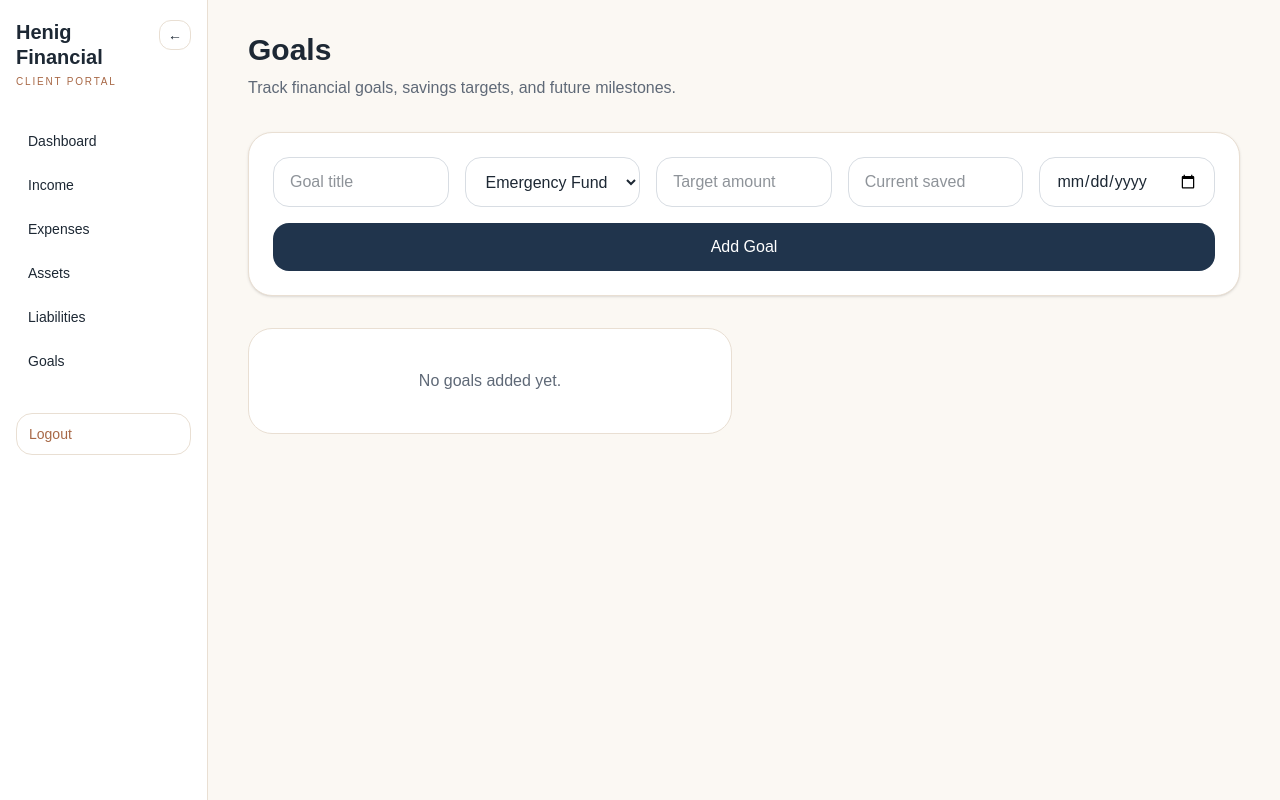
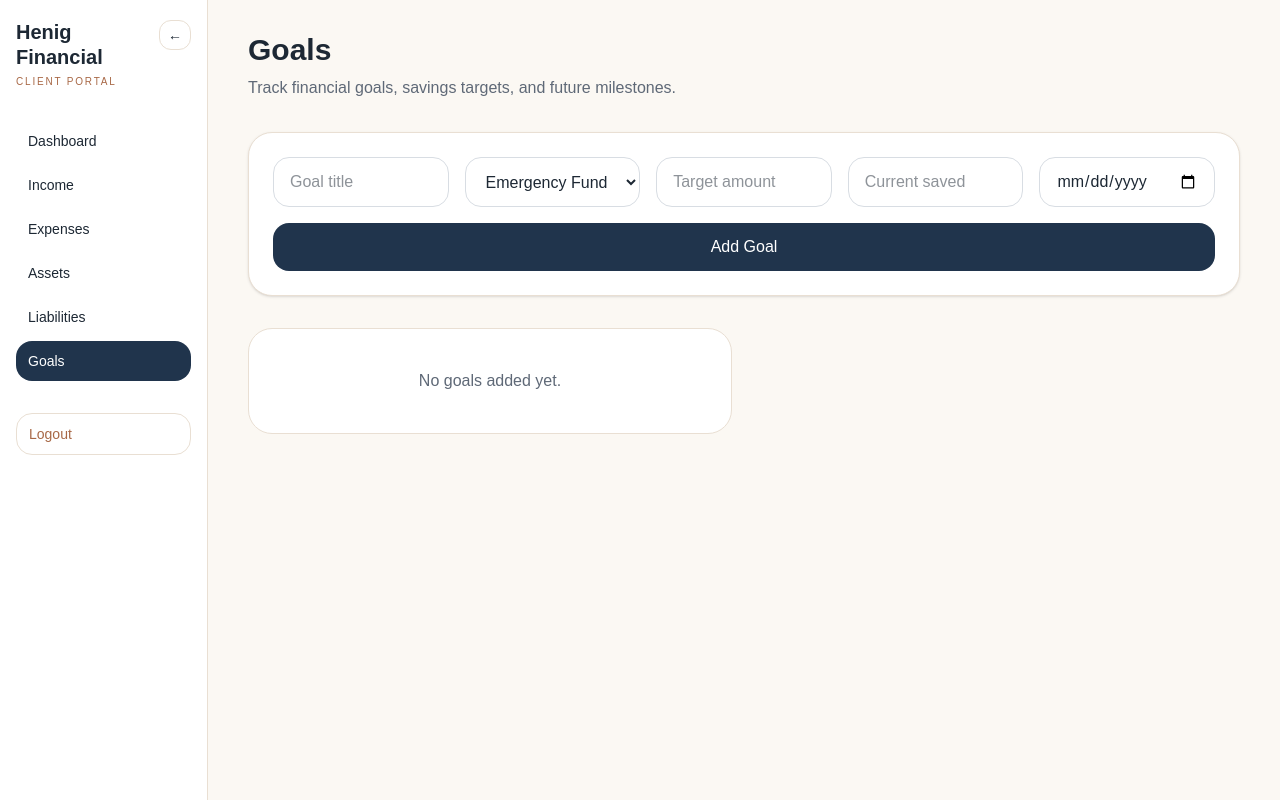
Before and after one commit to samuelhenig/henig-financial, a Next.js app: page /client/goals in a window 1280 px wide. Built offline with nearby package versions, Linux system fonts and the light colour scheme; no server answers.

Commit message:
Update PortalSidebar.js

```diff
--- a/src/app/components/PortalSidebar.js
+++ b/src/app/components/PortalSidebar.js
@@ -1,10 +1,12 @@
 "use client";
 
 import Link from "next/link";
+import { usePathname } from "next/navigation";
 import { useState } from "react";
 import { supabase } from "../../lib/supabase";
 
 export default function PortalSidebar() {
+  const pathname = usePathname();
   const [collapsed, setCollapsed] = useState(false);
 
   const links = [
@@ -18,8 +20,15 @@ export default function PortalSidebar() {
 
   async function logout() {
     await supabase.auth.signOut();
+    window.location.href = "/login";
+  }
 
-    window.location.href = "/login";
+  function isActive(href) {
+    if (href === "/client") {
+      return pathname === "/client";
+    }
+
+    return pathname.startsWith(href);
   }
 
   return (
@@ -53,15 +62,23 @@ export default function PortalSidebar() {
 
       <nav className="space-y-1">
         {!collapsed &&
-          links.map((link) => (
+          links.map((link) => {
+            const active = isActive(link.href);
+
+            return (
               <Link
                 key={link.href}
                 href={link.href}
-              className="block rounded-2xl px-3 py-2.5 text-sm font-medium transition hover:bg-[#F4EFE8]"
+                className={`block rounded-2xl px-3 py-2.5 text-sm font-medium transition ${
+                  active
+                    ? "bg-[#20344C] text-white"
+                    : "hover:bg-[#F4EFE8]"
+                }`}
               >
                 {link.label}
               </Link>
-          ))}
+            );
+          })}
       </nav>
 
       {!collapsed && (
```
Lines whose indentation alone changed are shown as unchanged.
